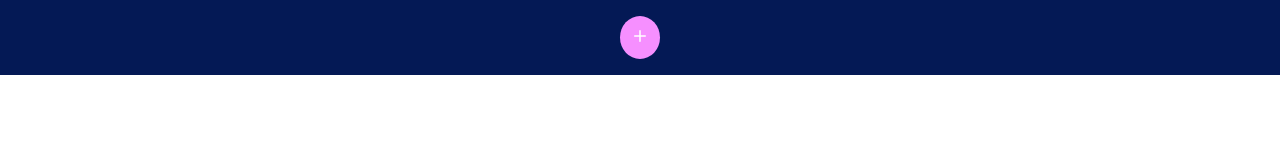
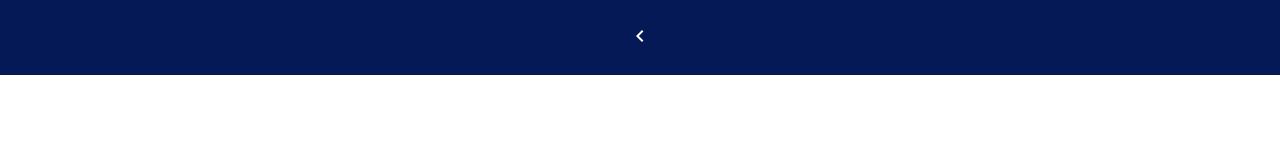
Before and after one commit to Zoey-dev/To-Do-Application, a React (Create React App) app: page / in a window 1280 px wide. Shown: the top 160 px of the page. Built offline with nearby package versions, Linux system fonts and the light colour scheme.

Commit message:
Updates Button Component

```diff
--- a/src/App.js
+++ b/src/App.js
@@ -4,7 +4,7 @@ import Button from './Components/Button/button'
 function App() {
   return (
     <div className="App">
-      <Button handleClick={() => alert("hello")}/>
+      <Button handleClick={() => alert("hello")} type="back"/>
     </div>
   );
 }
--- a/src/Components/Button/button.css
+++ b/src/Components/Button/button.css
@@ -4,6 +4,10 @@
     margin: 1rem;
     background-color: #f68fff;
     border: none;
+}
+
+.transparent{
+    background-color: transparent;
 }
 
 .add-icon{
@@ -21,6 +25,10 @@
     font-size: 1.5rem;
     color: white;
 }
+.back-arrow{
+    font-size: 1.5rem;
+    color: white;
+}
 
 .button:hover{
     cursor: pointer;
--- a/src/Components/Button/button.js
+++ b/src/Components/Button/button.js
@@ -1,20 +1,28 @@
 import React from 'react';
 import './button.css';
-import { IoIosAdd, IoIosArrowBack} from 'react-icons/io';
+import { IoIosAdd, IoMdArrowForward} from 'react-icons/io';
 import { BiEditAlt } from 'react-icons/bi';
+import { MdKeyboardArrowLeft } from 'react-icons/md';
 
 function Button( {type, handleClick } ) {
 
 
     return (
-            <button className="button"
+            <button className={`button ${type === "back" ? "transparent" : ""}`}
             onClick = {handleClick}
             type={type}>
+                {
+                type === "add" ?
+                <IoIosAdd className="add-icon" /> :
+                type === "edit" ?
+                <BiEditAlt className="edit-icon" /> :
+                type === "direction" ?
+                <IoMdArrowForward className="arrow-icon" /> :
+                <MdKeyboardArrowLeft  className="back-arrow"/>
+            }
 
-            <IoIosAdd className="add-icon" />
 
-            {/* <BiEditAlt className="edit-icon" /> */}
-            {/* <IoIosArrowBack className="arrow-icon" /> */}
+
 
             </button>
     );
```
